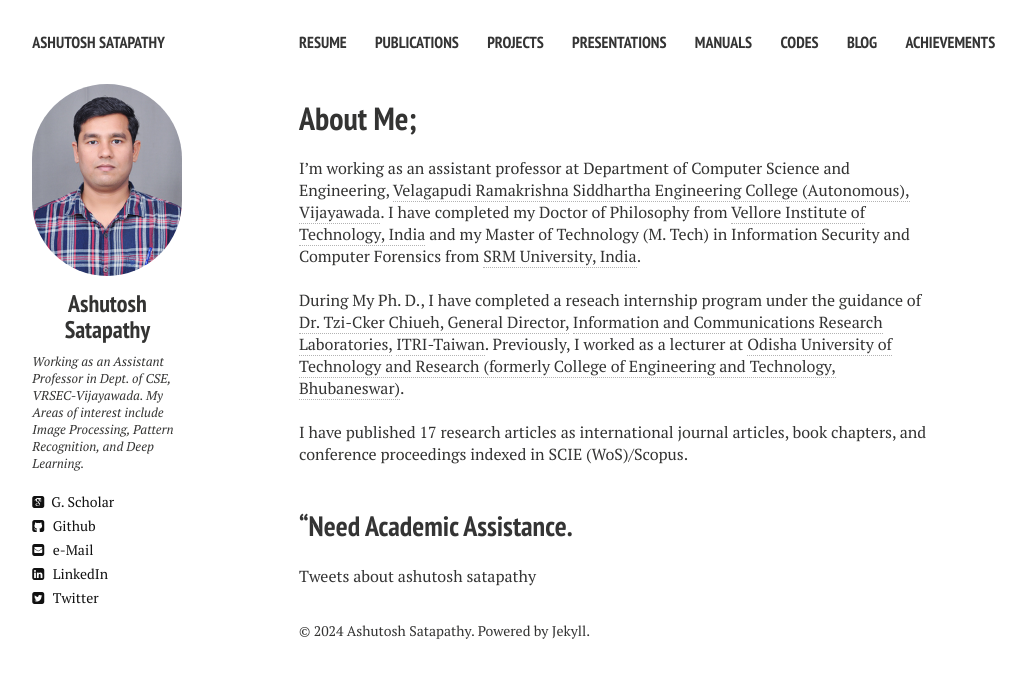
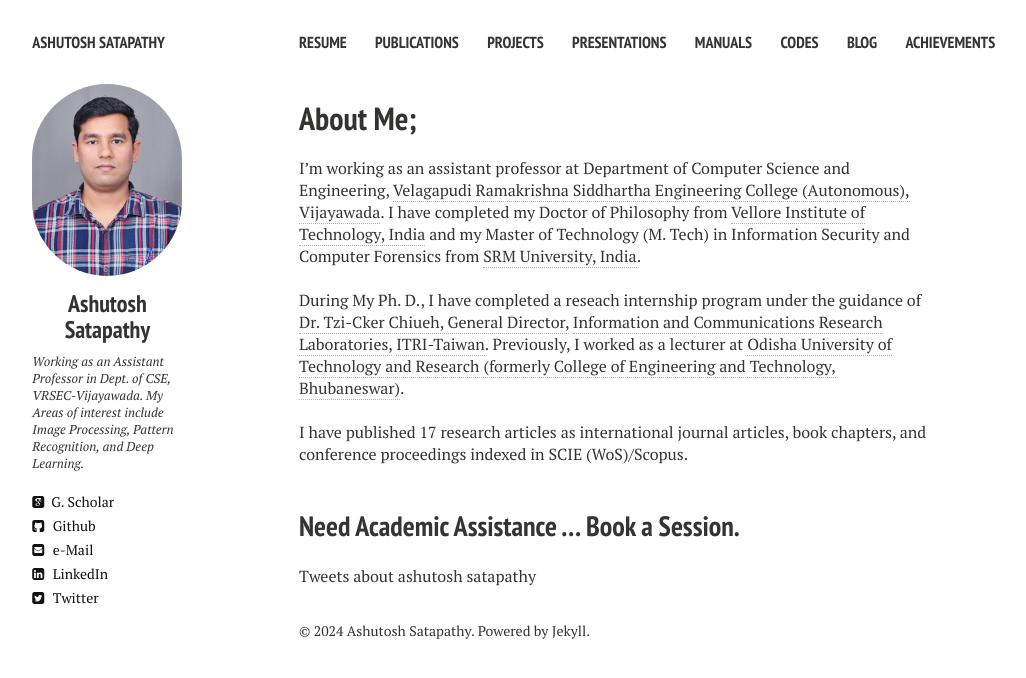
Before and after one commit to ashutoshsatapathy1990/ashutoshsatapathy1990.github.io, a Jekyll site: the page built from index.md, in a window 1280 px wide. Shown: the top 678 px of the page, without its empty margins (21-1047 px from the left). Built offline with Jekyll 4.4.1, drawn with Linux system fonts in a browser that asks for light colours; nearby versions of some CDN libraries; comment, search, counter and statistics services are not loaded.

Commit message:
Update index.md

```diff
--- a/index.md
+++ b/index.md
@@ -16,4 +16,4 @@ During My Ph. D., I have completed a reseach internship program under the guidan
 I have published 17 research articles as international journal articles, book chapters, and conference proceedings indexed in SCIE (WoS)/Scopus.
 <br />
 <br />
-## ["Need Academic Assistance](https://topmate.io/ashutosh_satapathy).
+## [Need Academic Assistance ... Book a Session](https://topmate.io/ashutosh_satapathy).
```
